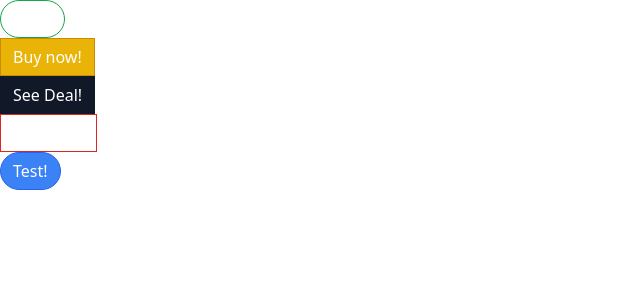
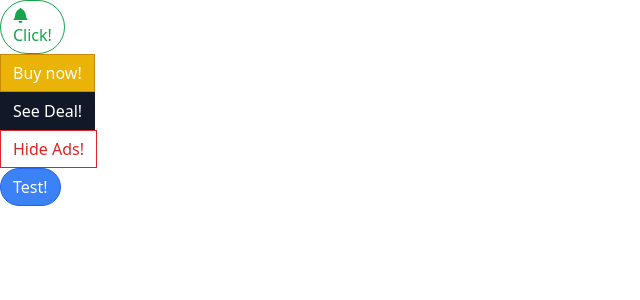
Before and after one commit to khazziro/routing, a React app: page / in a window 1280 px wide. Shown: the top 300 px of the page, without its empty margins (0-640 px from the left). Built offline with nearby package versions, Linux system fonts and the light colour scheme; the HTML template or start-up script is replaced by a standard one.

Commit message:
Formatted code with prettier and added an icon

```diff
--- a/src/App.jsx
+++ b/src/App.jsx
@@ -1,11 +1,14 @@
-import './App.css';
+import { GoBell } from "react-icons/go";
 import Button from "./button.jsx";
 
 function App() {
   return (
     <div>
       <div>
-        <Button success outline rounded>Click!</Button>
+        <Button success outline rounded>
+          <GoBell />
+          Click!
+        </Button>
       </div>
       <div>
         <Button warning>Buy now!</Button>
@@ -14,13 +17,16 @@ function App() {
         <Button secondary>See Deal!</Button>
       </div>
       <div>
-        <Button danger outline>Hide Ads!</Button>
+        <Button danger outline>
+          Hide Ads!
+        </Button>
       </div>
       <div>
-        <Button primary rounded>Test!</Button>
+        <Button primary rounded>
+          Test!
+        </Button>
       </div>
     </div>
-
   );
 }
 
--- a/src/button.jsx
+++ b/src/button.jsx
@@ -1,25 +1,33 @@
-import className from 'classnames';
+import className from "classnames";
 
-function Button({children, primary, secondary, success, warning, danger, outline, rounded}) {
-  const classes = className('px-3 py-1.5 border',
-    {
-      'border-blue-600 bg-blue-500 text-white': primary,
-      'border-gray-900 bg-gray-900 text-white': secondary,
-      'border-green-600 bg-green-500 text-white': success,
-      'border-yellow-600 bg-yellow-500 text-white': warning,
-      'border-red-600 bg-red-500 text-white': danger,
-      'rounded-full': rounded,
-      'bg-white': outline,
-      'text-blue-600': outline && primary,
-      'text-gray-900': outline && secondary,
-      'text-green-600': outline && success,
-      'text-yellow-600': outline && warning,
-      'text-red-600': outline && danger,
-    });
+function Button({
+  children,
+  primary,
+  secondary,
+  success,
+  warning,
+  danger,
+  outline,
+  rounded,
+}) {
+  const classes = className("px-3 py-1.5 border", {
+    "border-blue-600 bg-blue-500": primary,
+    "border-gray-900 bg-gray-900": secondary,
+    "border-green-600 bg-green-500": success,
+    "border-yellow-600 bg-yellow-500": warning,
+    "border-red-600 bg-red-500": danger,
+    "rounded-full": rounded,
+    "text-white":
+      !outline && (primary || secondary || success || warning || danger),
+    "bg-white": outline,
+    "text-blue-600": outline && primary,
+    "text-gray-900": outline && secondary,
+    "text-green-600": outline && success,
+    "text-yellow-600": outline && warning,
+    "text-red-600": outline && danger,
+  });
 
-  return (
-    <button className={classes}>{children}</button>
-  );
+  return <button className={classes}>{children}</button>;
 }
 
 export default Button;
```
